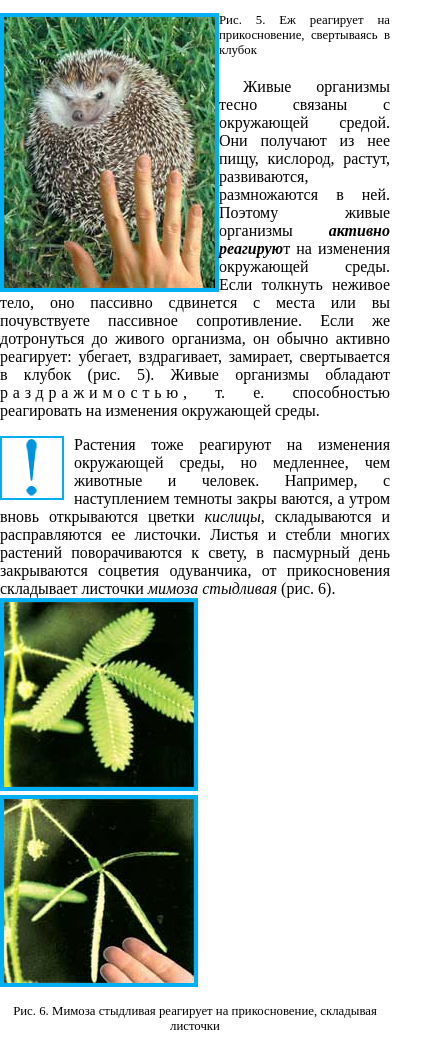
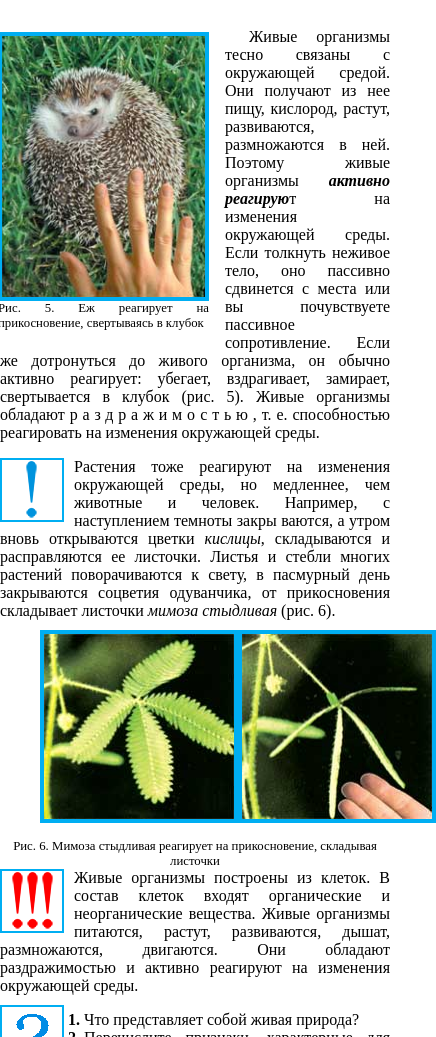
Before and after one commit to ramzelkin/test_books, a plain HTML site: page index.html in a window 390 px wide. Shown: the top 1037 px of the page, 436 px wide, since content can reach past the window. Drawn offline with Linux system fonts and the light colour scheme.

Commit message:
доделала биологию

```diff
--- a/css/style.css
+++ b/css/style.css
@@ -16,24 +16,36 @@ body {
 	max-width: 850px;
  	margin: 0 auto;
 }
-/*
 .hednehog {
-	float: left;
-	width: 211px;
-	height: 371px;
-	margin: 1% 2% 0 0;
-	}
- */
+width: 211px;
+height: 350px;
+display: flex;
+flex-direction: column;
+margin-left: -2px;
+
+}
+
+.hednehog_text_top {
+float: left;
+width: 225px;
+
+}
 .img_captions {
 	font-size: 0.8em;
 }
+figcaption {
+font-size: 0.8em;
+}
 .hednehog_img {
-float: left;
 	border: 4px solid rgb(0, 174, 242);
 }
 .text {
 	text-indent: 1.5em;
-	padding-top: 4px;
+	padding-top: 12px;
+
+}
+.empty {
+clear: both;
 }
 .sparse_text{
 	letter-spacing: 0.3em;
@@ -46,9 +58,7 @@ float: left;
 	border: 2px solid rgb(0, 174, 242);
 	margin-right: 10px;
 }
-.empty {
-	clear: both;
-}
+
 .mimoza_img {
 	border: 4px solid rgb(0, 174, 242);
 }
@@ -56,7 +66,7 @@ float: left;
 	font-size: 1em;
 
 }
-.mimoza {
+.mimoza_before_after {
 	margin-top: 10px;
 	display: flex;
 	flex-direction: row;
@@ -99,24 +109,17 @@ float: left;
 .question_chapter li span {
 	font-weight: normal;
 }
-@media screen and (max-width: 980px) {
+@media screen and (max-width: 510px) {
 	body {
 
 		font-size: 1em;
 	}
-.info {
-margin: 0;
-max-width: 100%;
+
+.question_all {
+display: block;
+
 }
-
-/*
 .hednehog {
-width: 100%;
+height: 300px;
 }
- */
-/*
-.hednehog_img {
-width: 100%;
 }
- */
-}
--- a/index.html
+++ b/index.html
@@ -8,26 +8,33 @@
     </head>
     <body>
     	<section class="info">
-   			<!-- <div class="hednehog"> -->
+   			<div class="hednehog_text_top">
+   			<figure class="hednehog">
     			<img class="hednehog_img" src="./image/hed.jpg" title="Еж свернулся в клубок" alt="Еж свернулся в клубок">
-    			<p class="img_captions">Рис. 5. Еж реагирует на прикосновение, свертываясь в клубок
-    			</p>
-    		<!-- </div> -->
+
+    			<figcaption>Рис. 5. Еж реагирует на прикосновение, свертываясь в клубок
+    			</figcaption>
+    		</figure>
+    		</div>
     		<p class="text"> Живые организмы тесно связаны с окружающей средой. Они получают из нее пищу, кислород, растут, развиваются, размножаются в ней. Поэтому живые организмы <strong><em>активно реагирую</em></strong>т на изменения окружающей среды. Если толкнуть неживое тело, оно пассивно сдвинется с места или вы почувствуете пассивное сопротивление. Если же дотронуться до живого организма, он обычно активно реагирует: убегает, вздрагивает, замирает, свертывается в клубок (рис. 5). Живые организмы обладают <span class="sparse_text">раздражимостью</span>, т. е. способностью реагировать на изменения окружающей среды.
     		</p>
-   			<div class="empty">
-   			</div>
+
+
+<div class="empty"></div>
+
     		<div class="attention">
     		</div>
     		<div class="attention_text">Растения тоже реагируют на изменения окружающей среды, но медленнее, чем животные и человек. Например, с наступлением темноты закры
 ваются, а утром вновь открываются цветки <em>кислицы</em>, складываются и расправляются ее листочки. Листья и стебли многих растений поворачиваются к свету, в пасмурный день закрываются соцветия одуванчика, от прикосновения складывает листочки <em>мимоза стыдливая</em> (рис. 6).
 			</div>
-   			<!-- <div class="mimoza"> -->
+			</div>
+   			<figure class="mimoza_before_after">
    				<img class="mimoza_img" src="./image/mimoza.jpg" title="мимоза до прикосновения" alt="мимоза до прикосновения">
   				<img class="mimoza_img" src="./image/mimoza2.jpg" title="мимоза после прикасания человека" alt="мимоза после прикасания человека">
-   			<!-- </div> -->
-  			<p class="img_captions caption_mimoza" >Рис. 6. Мимоза стыдливая реагирует на прикосновение, складывая листочки
-   			</p>
+   			</figure>
+  			<figcaption class="caption_mimoza">Рис. 6. Мимоза стыдливая реагирует на прикосновение, складывая листочки
+   			</figcaption>
+
     		<div class="attention_border">
     			<div class="attention_red">
     			</div>
```
Also changed, not shown: image/bang_red_test.png (deleted).
